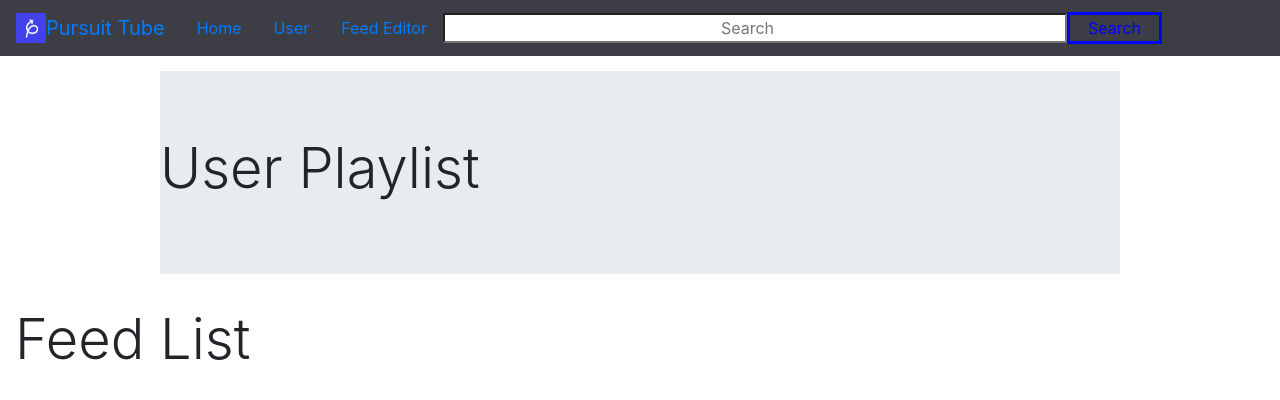
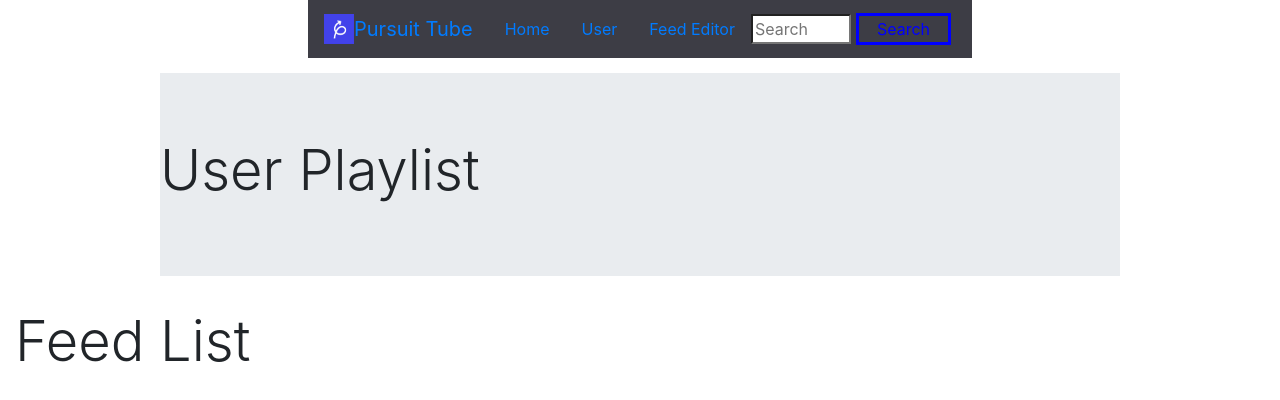
Before and after one commit to JennMP88/sequel_motube, a React (Create React App) app: page / in a window 1280 px wide. Shown: the top 400 px of the page. Built offline with nearby package versions, Linux system fonts and the light colour scheme.

Commit message:
let try flex

```diff
--- a/src/components/header.css
+++ b/src/components/header.css
@@ -1,5 +1,11 @@
-.headercolor{
+.flex-container{
+    display: flex;
+    justify-content: center;
+}
+
+.Navbar{
     background-color: rgb(61, 61, 69);
+
 }
 
 /* .mainTitle{
@@ -9,14 +15,15 @@ background-color: navy;
 
 .searchButton {
     width: 95px;
+    margin: 5px;
     background-color:rgb(61, 61, 69);
     color: blue;
     border: solid blue;
 }
 
 .box{
-    width: 50%;
-    text-align:center;
+    width: 100px;
+
 }
 
 .home{
--- a/src/components/header.js
+++ b/src/components/header.js
@@ -5,7 +5,8 @@ import './header.css'
 const Navbar = props => {
   return (
     <>
-      <div className='headercolor'>
+      <div class="flex-container">
+      <div className='Navbar'>
         <nav class="navbar navbar-expand-lg ">
         <img width = '30'  src= { require('../assets/image.jpeg')} />
 
@@ -27,6 +28,7 @@ const Navbar = props => {
             </div>
           </div>
         </nav>
+        </div>
       </div>
     </>
   )
```
